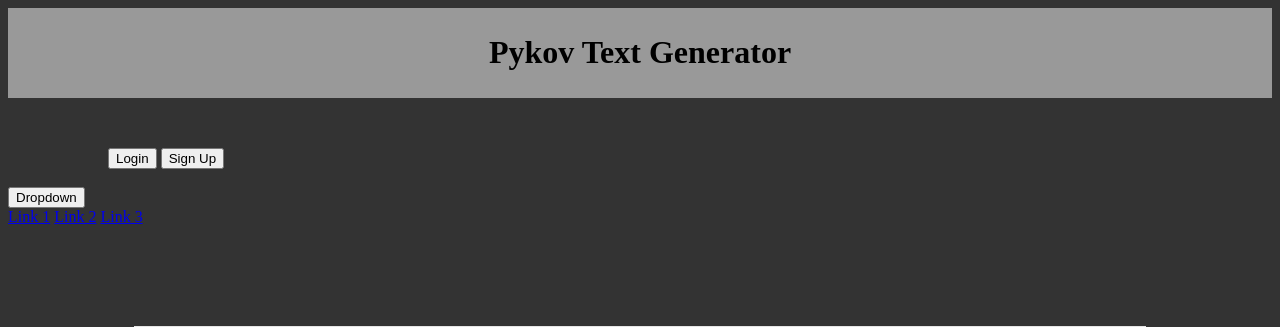
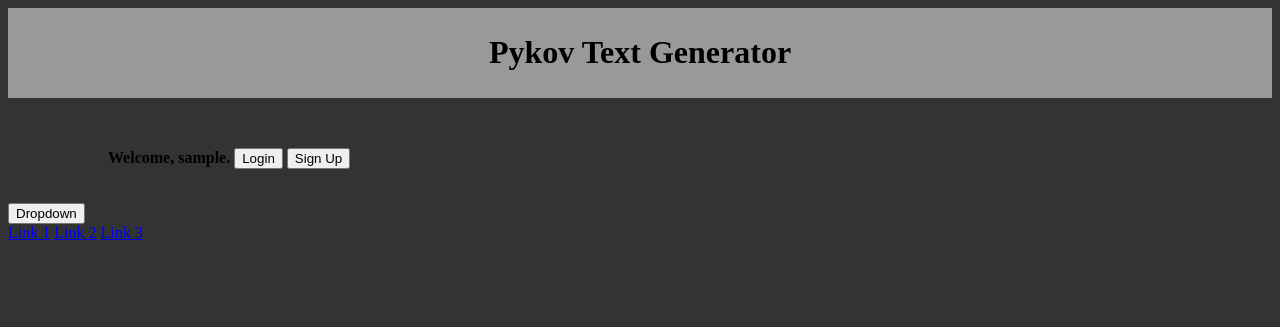
Before and after one commit to Doxterpepper/Pykov-Text-Generator, a Flask app: page / in a window 1280 px wide. Shown: the top 327 px of the page. Run offline with Flask 2, Linux system fonts and the light colour scheme; the visitor is signed in with stand-in values (Sample User, id 1).

Commit message:
Using session to display username on home page

```diff
--- a/templates/index.html
+++ b/templates/index.html
@@ -9,8 +9,8 @@
       <h1>Pykov Text Generator</h1>
     </div>
     <div id=functions1>
-	{% if username %}
-		<p class="username"><strong>Welcome, {{username}}.</strong>
+	{% if session['username'] %}
+		<p class="username"><strong>Welcome, {{session['username']}}.</strong>
 	{% endif %}
 	<a href="login.html"><button id="button" class="btn btn-primary btn-block">Login</button></a>
 	<a href="signup.html"><button id="button" class="btn-primary btn-block">Sign Up</button></a>
```
Also changed, not shown: pykov.py (line endings or trailing spaces).
